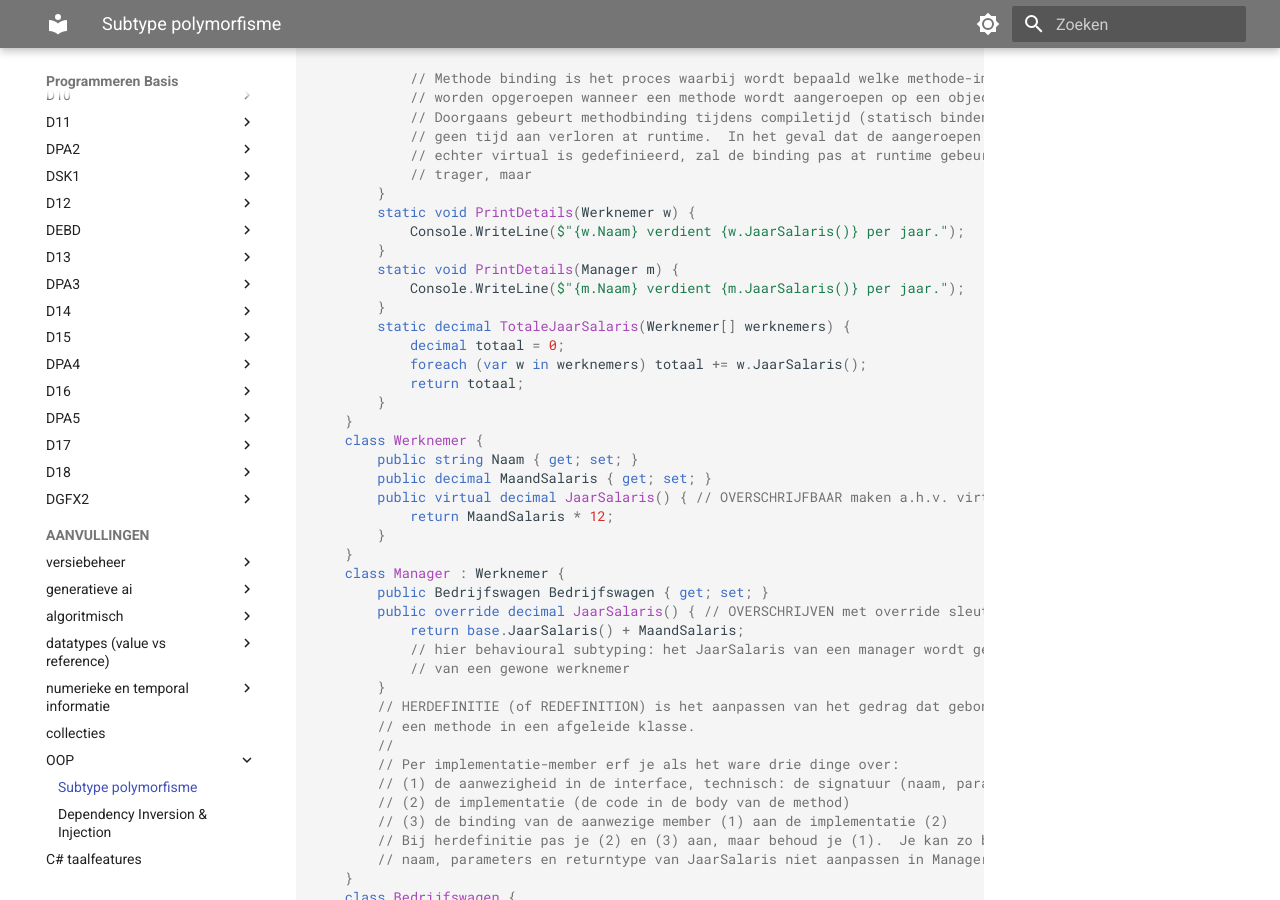
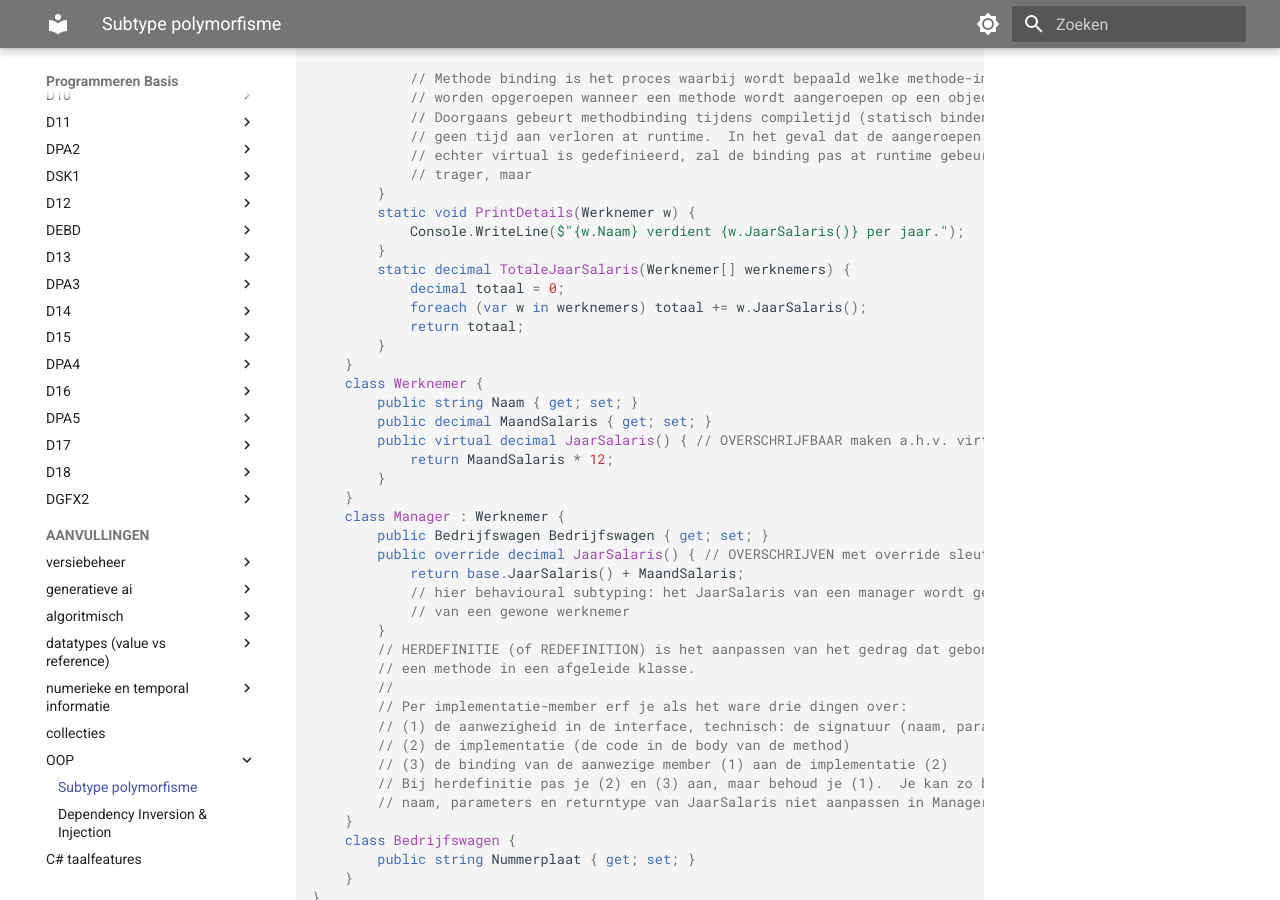
Before and after one commit to GRAD-PRG/PB, an MkDocs documentation site: the page built from docs/Aanvulling bij D18 - Subtype polymorfisme.md, in a window 1280 px wide and 900 px high, scrolled down 3984 px. Built offline with MkDocs 1.6.1 and Material for MkDocs 9.7.7, drawn with Linux system fonts in a browser that asks for light colours.

Commit message:
update subtype polymorf

```diff
--- a/docs/Aanvulling bij D18 - Subtype polymorfisme.md
+++ b/docs/Aanvulling bij D18 - Subtype polymorfisme.md
@@ -214,9 +214,6 @@ namespace SubtypePolymofisme.VoorbeeldMetHerdefinitie.Werknemers {
         static void PrintDetails(Werknemer w) {
             Console.WriteLine($"{w.Naam} verdient {w.JaarSalaris()} per jaar.");
         }
-        static void PrintDetails(Manager m) {
-            Console.WriteLine($"{m.Naam} verdient {m.JaarSalaris()} per jaar.");
-        }
         static decimal TotaleJaarSalaris(Werknemer[] werknemers) {
             decimal totaal = 0;
             foreach (var w in werknemers) totaal += w.JaarSalaris();
@@ -240,7 +237,7 @@ namespace SubtypePolymofisme.VoorbeeldMetHerdefinitie.Werknemers {
         // HERDEFINITIE (of REDEFINITION) is het aanpassen van het gedrag dat gebonden wordt aan
         // een methode in een afgeleide klasse.
         //
-        // Per implementatie-member erf je als het ware drie dinge over:
+        // Per implementatie-member erf je als het ware drie dingen over:
         // (1) de aanwezigheid in de interface, technisch: de signatuur (naam, parameters, returntype)
         // (2) de implementatie (de code in de body van de method)
         // (3) de binding van de aanwezige member (1) aan de implementatie (2)
```
